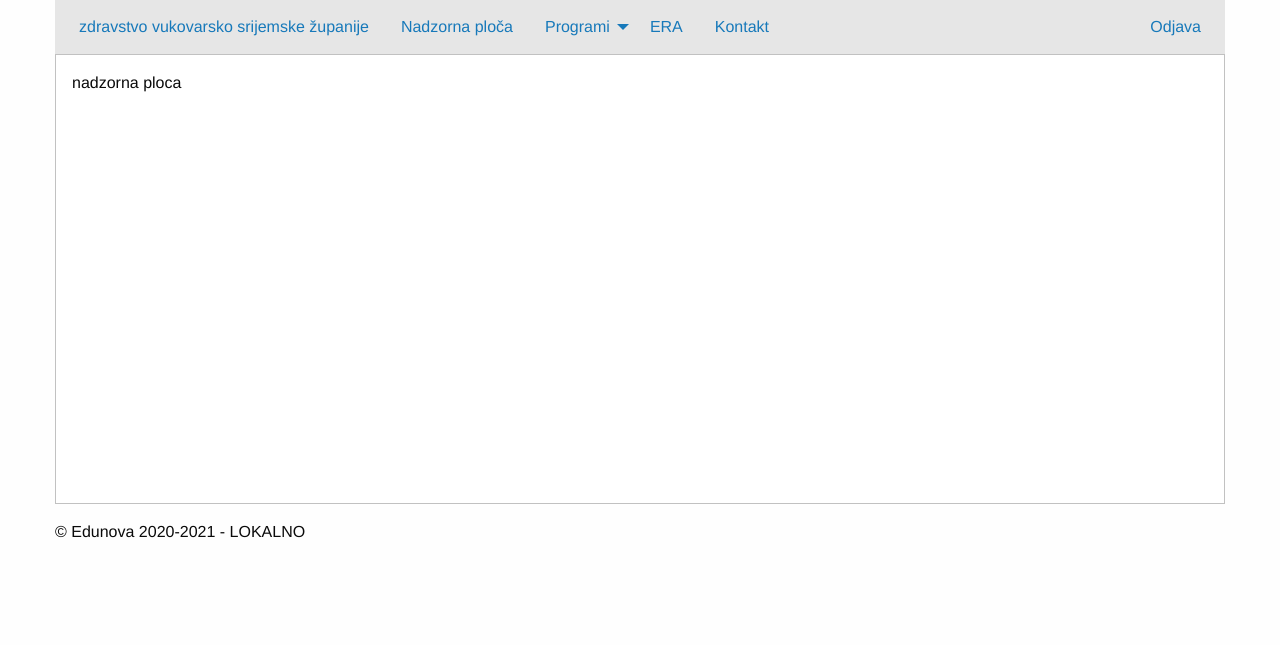
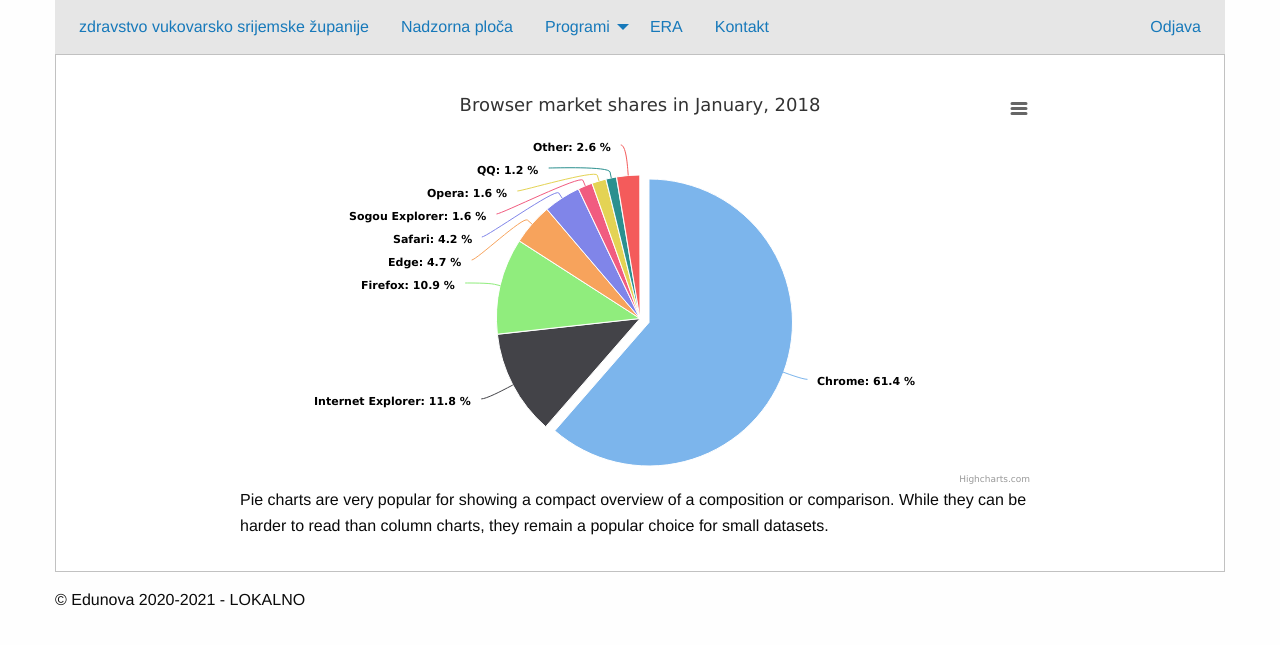
Before and after one commit to dinkodugec/Zdravstvo_vs, a PHP site: page /nadzornaploca in a window 1280 px wide. Shown: the top 645 px of the page. Run offline with PHP 8.4, Linux system fonts and the light colour scheme; the visitor is signed in with stand-in values (Sample User, id 1); some libraries are stand-ins or nearby versions.

Commit message:
Nazdorna ploča - highchart - javascript

```diff
--- a/App/View/privatno/nadzornaploca.phtml
+++ b/App/View/privatno/nadzornaploca.phtml
@@ -1 +1,123 @@
-nadzorna ploca
+<style>
+.highcharts-figure, .highcharts-data-table table {
+    min-width: 320px;
+    max-width: 800px;
+    margin: 1em auto;
+}
+
+.highcharts-data-table table {
+	font-family: Verdana, sans-serif;
+	border-collapse: collapse;
+	border: 1px solid #EBEBEB;
+	margin: 10px auto;
+	text-align: center;
+	width: 100%;
+	max-width: 500px;
+}
+.highcharts-data-table caption {
+    padding: 1em 0;
+    font-size: 1.2em;
+    color: #555;
+}
+.highcharts-data-table th {
+	font-weight: 600;
+    padding: 0.5em;
+}
+.highcharts-data-table td, .highcharts-data-table th, .highcharts-data-table caption {
+    padding: 0.5em;
+}
+.highcharts-data-table thead tr, .highcharts-data-table tr:nth-child(even) {
+    background: #f8f8f8;
+}
+.highcharts-data-table tr:hover {
+    background: #f1f7ff;
+}
+
+
+input[type="number"] {
+	min-width: 50px;
+}
+
+</style>
+
+<script src="https://code.highcharts.com/highcharts.js"></script>
+<script src="https://code.highcharts.com/modules/exporting.js"></script>
+<script src="https://code.highcharts.com/modules/export-data.js"></script>
+<script src="https://code.highcharts.com/modules/accessibility.js"></script>
+
+<figure class="highcharts-figure">
+    <div id="container"></div>
+    <p class="highcharts-description">
+        Pie charts are very popular for showing a compact overview of a
+        composition or comparison. While they can be harder to read than
+        column charts, they remain a popular choice for small datasets.
+    </p>
+</figure>
+
+
+<script>
+
+Highcharts.chart('container', {
+    chart: {
+        plotBackgroundColor: null,
+        plotBorderWidth: null,
+        plotShadow: false,
+        type: 'pie'
+    },
+    title: {
+        text: 'Browser market shares in January, 2018'
+    },
+    tooltip: {
+        pointFormat: '{series.name}: <b>{point.percentage:.1f}%</b>'
+    },
+    accessibility: {
+        point: {
+            valueSuffix: '%'
+        }
+    },
+    plotOptions: {
+        pie: {
+            allowPointSelect: true,
+            cursor: 'pointer',
+            dataLabels: {
+                enabled: true,
+                format: '<b>{point.name}</b>: {point.percentage:.1f} %'
+            }
+        }
+    },
+    series: [{
+        name: 'Brands',
+        colorByPoint: true,
+        data: [{
+            name: 'Chrome',
+            y: 61.41,
+            sliced: true,
+            selected: true
+        }, {
+            name: 'Internet Explorer',
+            y: 11.84
+        }, {
+            name: 'Firefox',
+            y: 10.85
+        }, {
+            name: 'Edge',
+            y: 4.67
+        }, {
+            name: 'Safari',
+            y: 4.18
+        }, {
+            name: 'Sogou Explorer',
+            y: 1.64
+        }, {
+            name: 'Opera',
+            y: 1.6
+        }, {
+            name: 'QQ',
+            y: 1.2
+        }, {
+            name: 'Other',
+            y: 2.61
+        }]
+    }]
+});
+</script>
```
